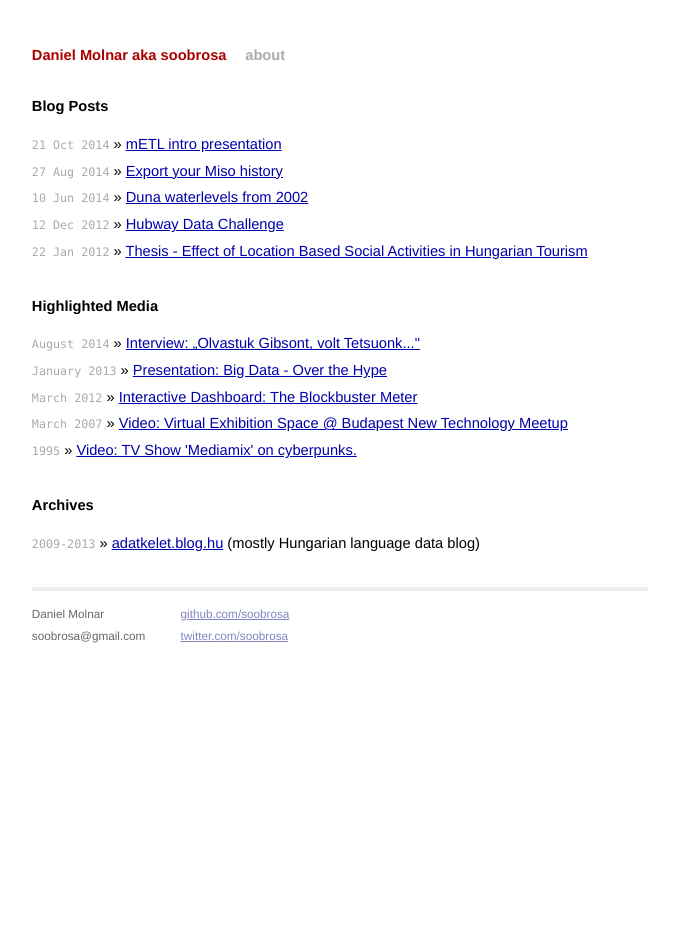
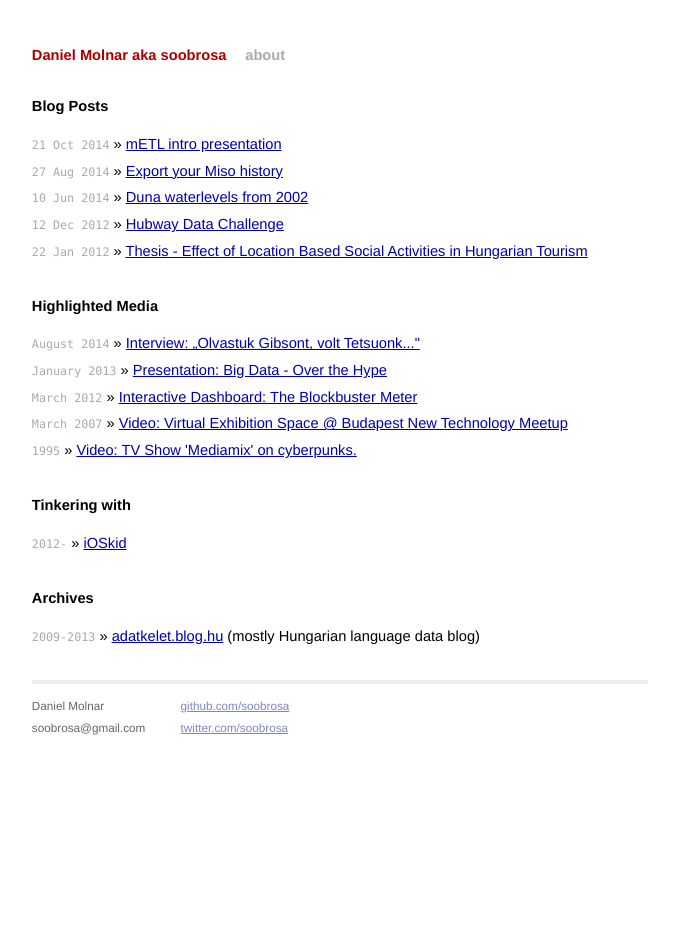
Before and after one commit to mojombo/mojombo.github.io, a Jekyll site: the page built from index.html, in a window 1280 px wide. Shown: the whole page, without its empty margins (300-979 px from the left). Built offline with Jekyll 4.4.1, drawn with Linux system fonts in a browser that asks for light colours; Markdown is read by kramdown in place of the engine named in the settings.

Commit message:
Update index.html

```diff
--- a/index.html
+++ b/index.html
@@ -20,6 +20,11 @@ title: soobrosa
     <li><span>1995</span> &raquo; <a href="https://www.youtube.com/watch?v=HHpTeBQ-ruk">Video: TV Show 'Mediamix' on cyberpunks.</a></li>
   </ul>
 
+  <h1>Tinkering with</h1>
+  <ul class="posts">
+    <li><span>2012-</span> &raquo; <a href="http://ioskid.com/">iOSkid</a></li>
+  </ul>
+
   <h1>Archives</h1>
   <ul class="posts">
     <li><span>2009-2013</span> &raquo; <a href="adatkelet.blog.hu">adatkelet.blog.hu</a> (mostly Hungarian language data blog)</li>
```
